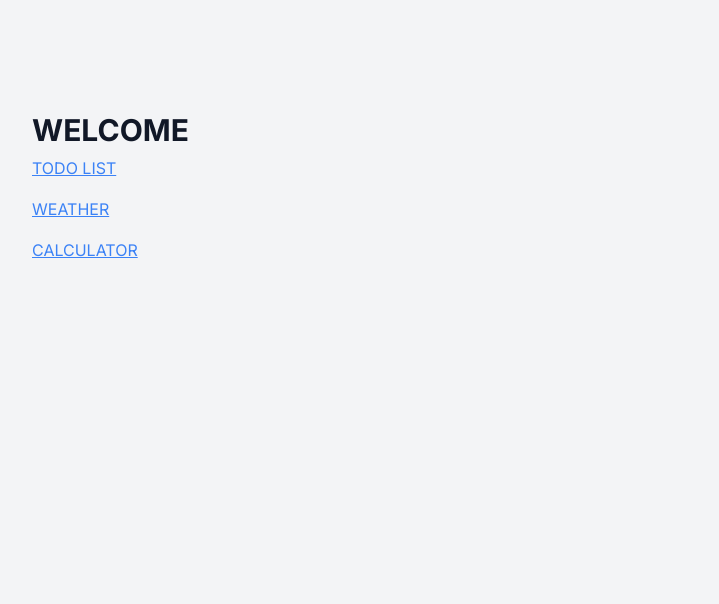
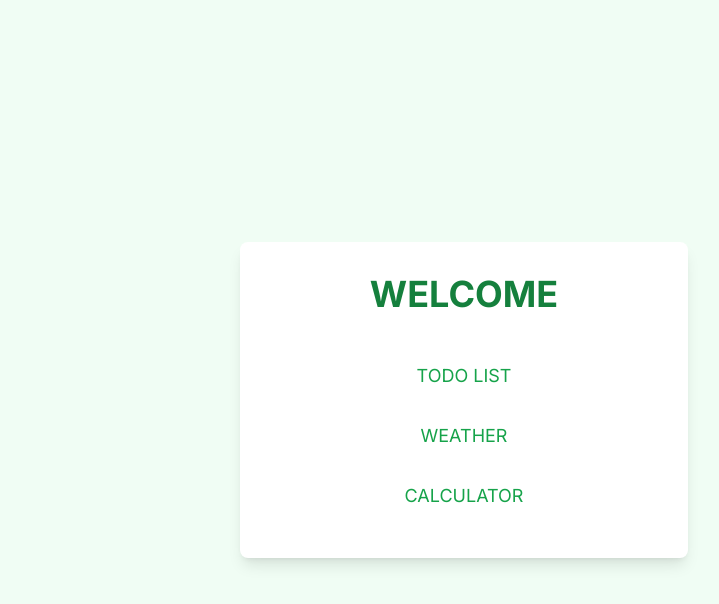
Before and after one commit to mshuecodev/todoapp, a Next.js app: page / in a window 1280 px wide. Shown: the top 604 px of the page, without its empty margins (176-895 px from the left). Built offline with nearby package versions, Linux system fonts and the light colour scheme.

Commit message:
tidy the home page

```diff
--- a/app/page.tsx
+++ b/app/page.tsx
@@ -2,38 +2,37 @@ import Link from "next/link"
 
 export default function Home() {
 	return (
-		<main className="flex min-h-screen flex-col items-center justify-between p-24">
-			<div className="container mx-auto p-4">
-				<h1 className="text-3xl font-bold">WELCOME</h1>
-				<ul
-					role="list"
-					className="divide-y divide-gray-100"
-				>
-					<li className="flex justify-between gap-x-6 py-2">
+		<main className="flex min-h-screen items-center justify-center bg-green-50 p-8">
+			<div className="bg-white shadow-lg rounded-lg p-8 w-full max-w-md text-center">
+				<h1 className="text-4xl font-bold text-green-700 mb-8">WELCOME</h1>
+				<nav className="text-lg text-green-600">
+					<ul>
+						<li className="py-4">
 							<Link
+								className="hover:text-green-800"
 								href="/todo"
-							className="text-blue-500 underline"
 							>
 								TODO LIST
 							</Link>
 						</li>
-					<li className="flex justify-between gap-x-6 py-2">
+						<li className="py-4">
 							<Link
+								className="hover:text-green-800"
 								href="/weather"
-							className="text-blue-500 underline"
 							>
 								WEATHER
 							</Link>
 						</li>
-					<li className="flex justify-between gap-x-6 py-2">
+						<li className="py-4">
 							<Link
+								className="hover:text-green-800"
 								href="/calculator"
-							className="text-blue-500 underline"
 							>
 								CALCULATOR
 							</Link>
 						</li>
 					</ul>
+				</nav>
 			</div>
 		</main>
 	)
```
Lines whose indentation alone changed are shown as unchanged.
